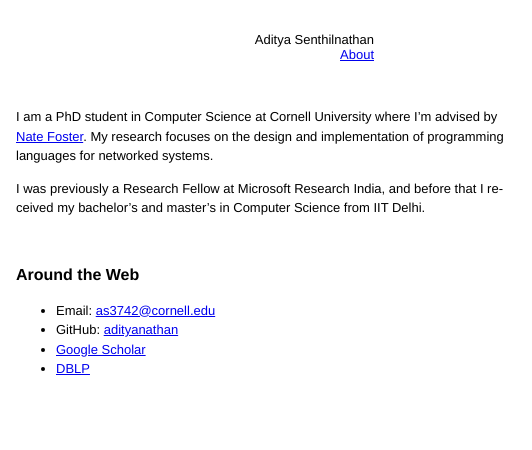
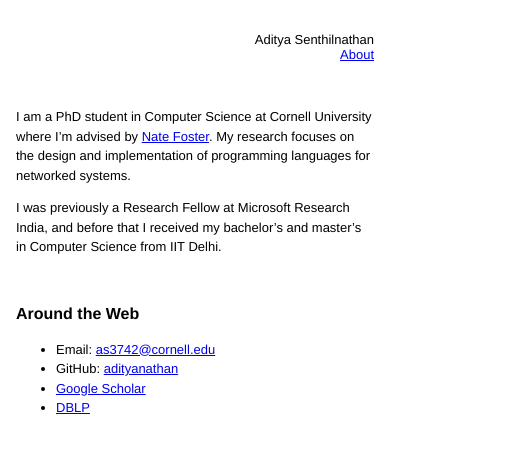
Before and after one commit to adityanathan/adityanathan.github.io, an Eleventy site: page src/about.md in a window 390 px wide. Shown: the whole page, 532 px wide, since content can reach past the window. Built offline with nearby package versions, Linux system fonts and the light colour scheme; Eleventy itself is replaced by a stand-in of ours; files that its build step writes are made by us from their sources; what @vscode/markdown-it-katex would draw is missing.

Commit message:
CSS changes for mobile

```diff
--- a/src/css/main.css
+++ b/src/css/main.css
@@ -49,9 +49,11 @@ main h2 {
     }
 
     main {
-        width: 500px;
+        width: auto;
+        max-width: 100%;
         padding-left: var(--size-md);
         padding-right: var(--size-md);
+        font-size: 13px;
     }
 
     nav {
```
